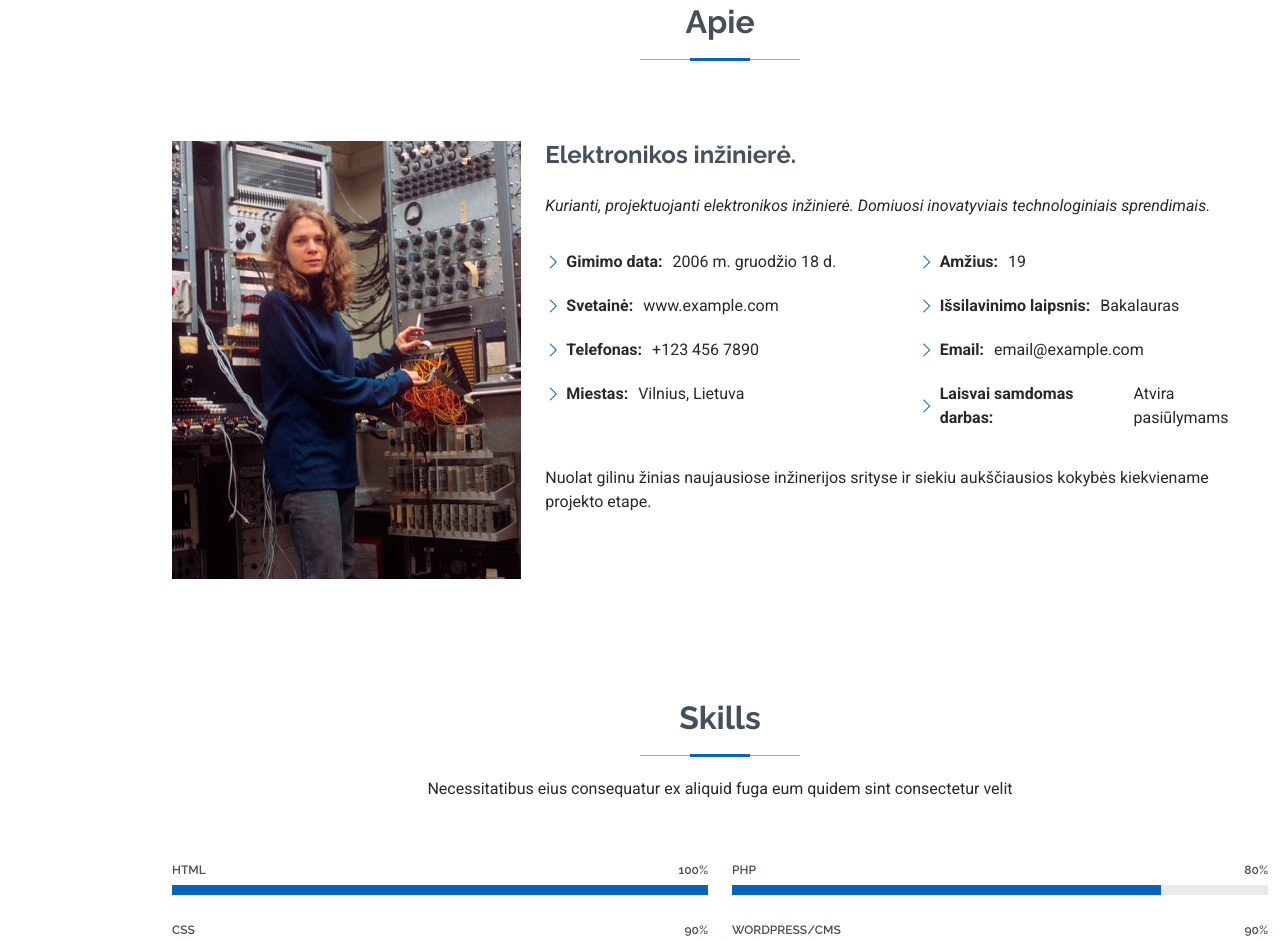
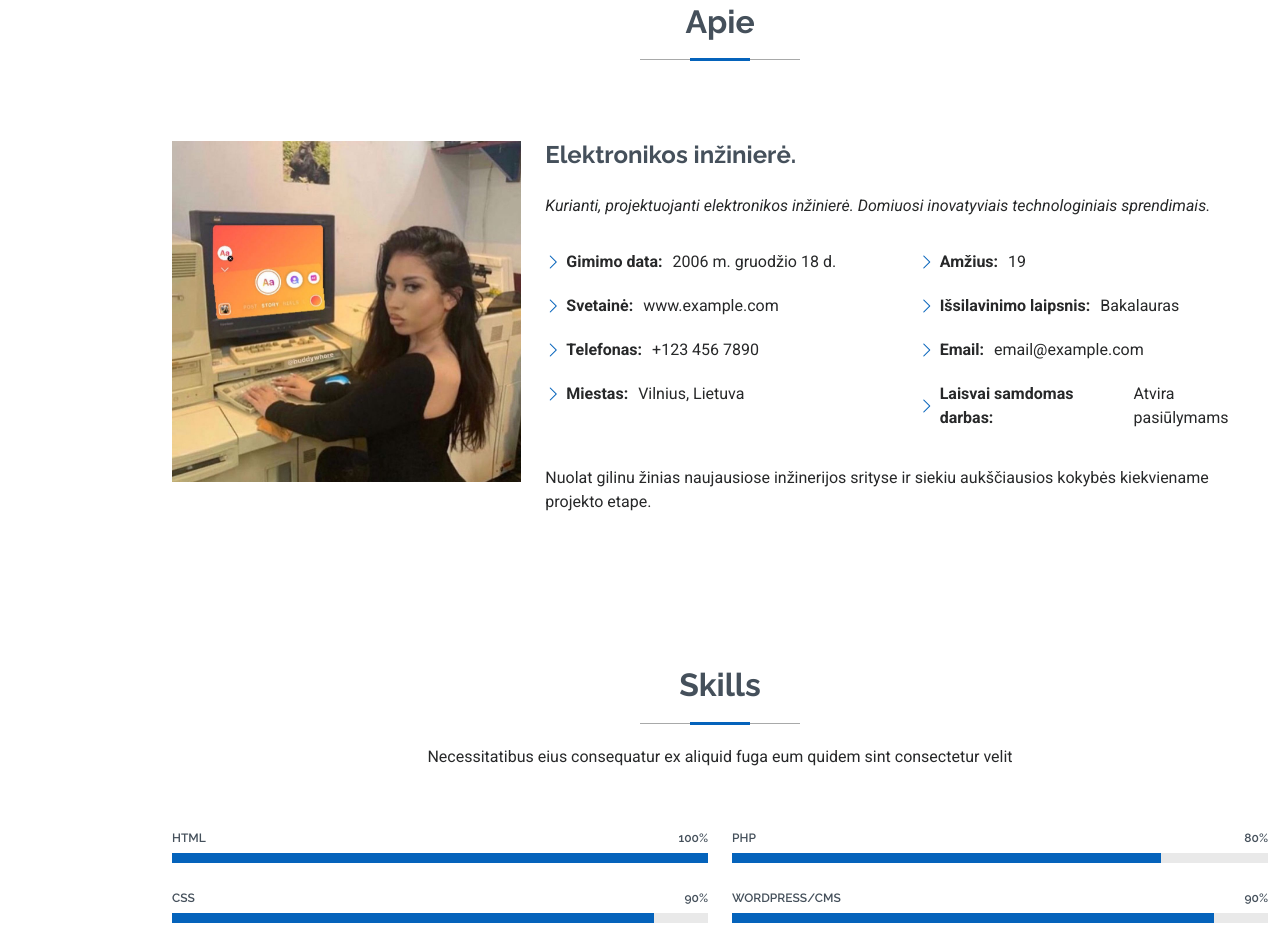
Before and after one commit to michailovaan0-tech/michailovaan0-tech.github.io, a plain HTML site: page index.html in a window 1280 px wide. Shown: the part 857-1798 px from the top of the page. Drawn offline with Linux system fonts and the light colour scheme.

Commit message:
Update index.html

```diff
--- a/index.html
+++ b/index.html
@@ -97,7 +97,7 @@
 
         <div class="row gy-4 justify-content-center">
           <div class="col-lg-4">
-            <img src="assets/img/Instagram.jpg" class="img-fluid" alt="Profile Picture">
+            <img src="assets/img/mano-profile-img.jpg" class="img-fluid" alt="Profile Picture">
           </div>
           <div class="col-lg-8 content">
             <h2>Elektronikos inžinierė.</h2>
```
